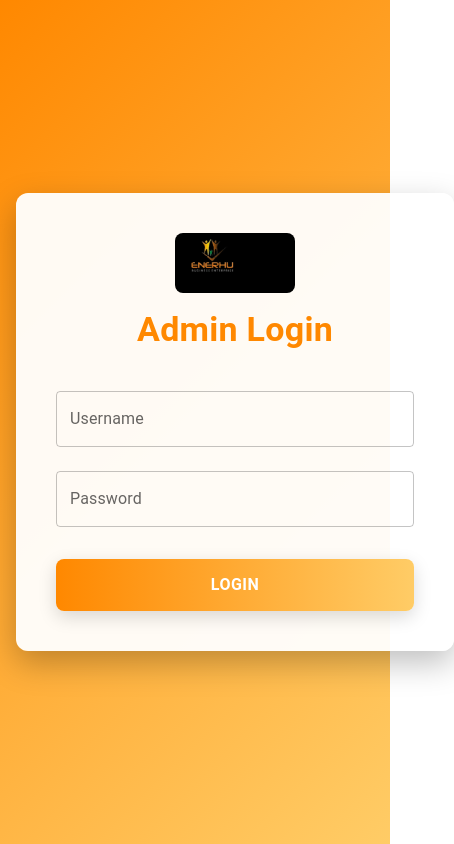
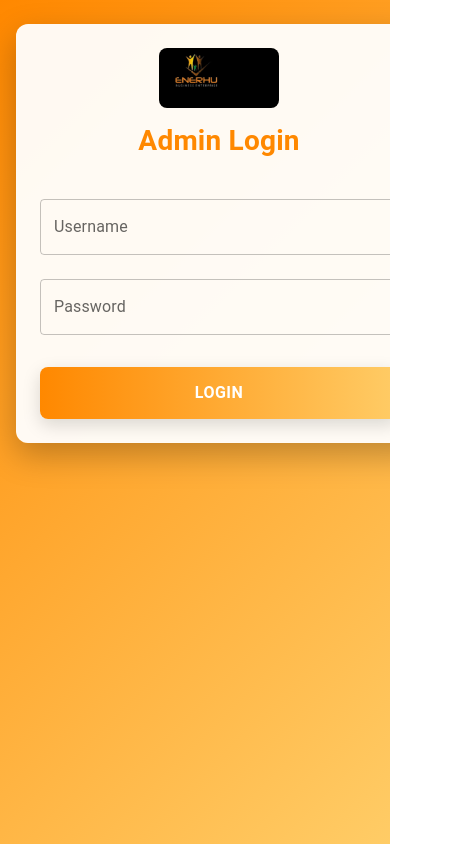
Before and after one commit to PGpjozz/ndove, a React (Vite) app in the folder client/: page /admin-login in a window 390 px wide. Shown: the whole page, 454 px wide, since content can reach past the window. Built offline with nearby package versions, Linux system fonts and the light colour scheme; no server answers; the HTML template or start-up script is replaced by a standard one.

Commit message:
Fix admin login responsiveness and update About page

```diff
--- a/client/src/admin/AdminLogin.tsx
+++ b/client/src/admin/AdminLogin.tsx
@@ -40,29 +40,35 @@ const AdminLogin: React.FC = () => {
   return (
     <Box
       sx={{
-        minHeight: "100vh", // fill full viewport height
+        minHeight: "100dvh", // fill full viewport height (mobile-safe)
         display: "flex",
         justifyContent: "center",
-        alignItems: "center",
+        alignItems: { xs: "flex-start", sm: "center" },
         background: "linear-gradient(135deg, #ff8800, #ffcc66)",
         px: 2,
+        py: 3,
+        boxSizing: "border-box",
+        overflowY: "auto",
       }}
     >
       <motion.div
         initial={{ opacity: 0, scale: 0.95 }}
         animate={{ opacity: 1, scale: 1 }}
         transition={{ duration: 0.6 }}
+        style={{ width: "100%", maxWidth: 420 }}
       >
         <Paper
           elevation={12}
           sx={{
-            p: 5,
+            p: { xs: 3, sm: 5 },
             borderRadius: 3,
             width: "100%",
             maxWidth: 400,
             textAlign: "center",
             background: "rgba(255, 255, 255, 0.95)",
             boxShadow: "0 12px 32px rgba(0,0,0,0.25)",
+            maxHeight: "calc(100dvh - 48px)",
+            overflowY: "auto",
           }}
         >
           <Box sx={{ mb: 2, display: "flex", justifyContent: "center" }}>
@@ -82,7 +88,7 @@ const AdminLogin: React.FC = () => {
             variant="h4"
             fontWeight={700}
             mb={3}
-            sx={{ color: "#ff8800" }}
+            sx={{ color: "#ff8800", fontSize: { xs: "1.75rem", sm: "2.125rem" } }}
           >
             Admin Login
           </Typography>
--- a/client/src/pages/AboutEnerhu.tsx
+++ b/client/src/pages/AboutEnerhu.tsx
@@ -48,7 +48,7 @@ const AboutEnerhu: React.FC = () => {
               fontSize: { xs: "0.95rem", md: "1.1rem" },
             }}
           >
-            Enerhu Business Enterprise was founded in 2018 in Soweto, South
+            Enerhu Business Enterprise was founded in 2018 in Mukhomi, South
             Africa. We provide high-quality consulting, corporate training,
             learnerships, and HR solutions for businesses and individuals across
             South Africa and beyond.
```
